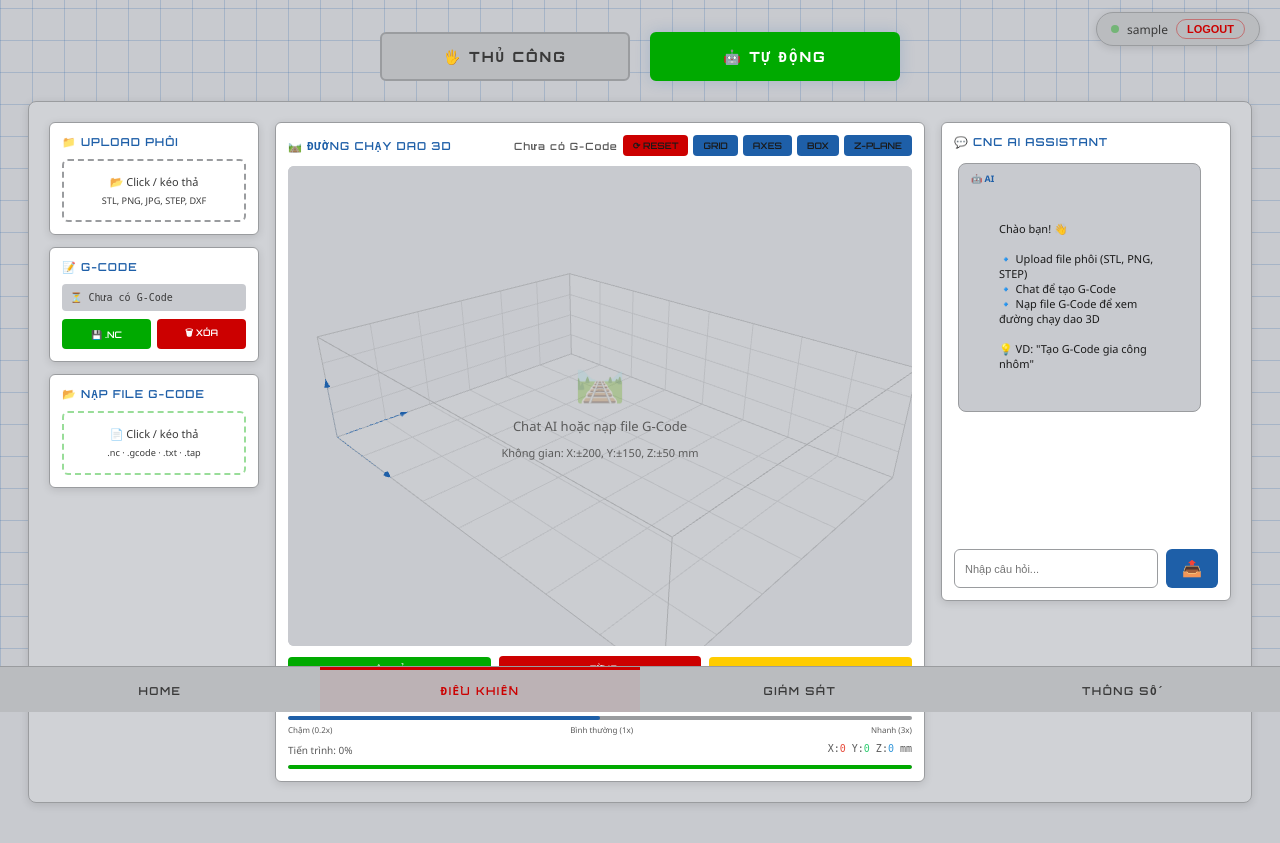
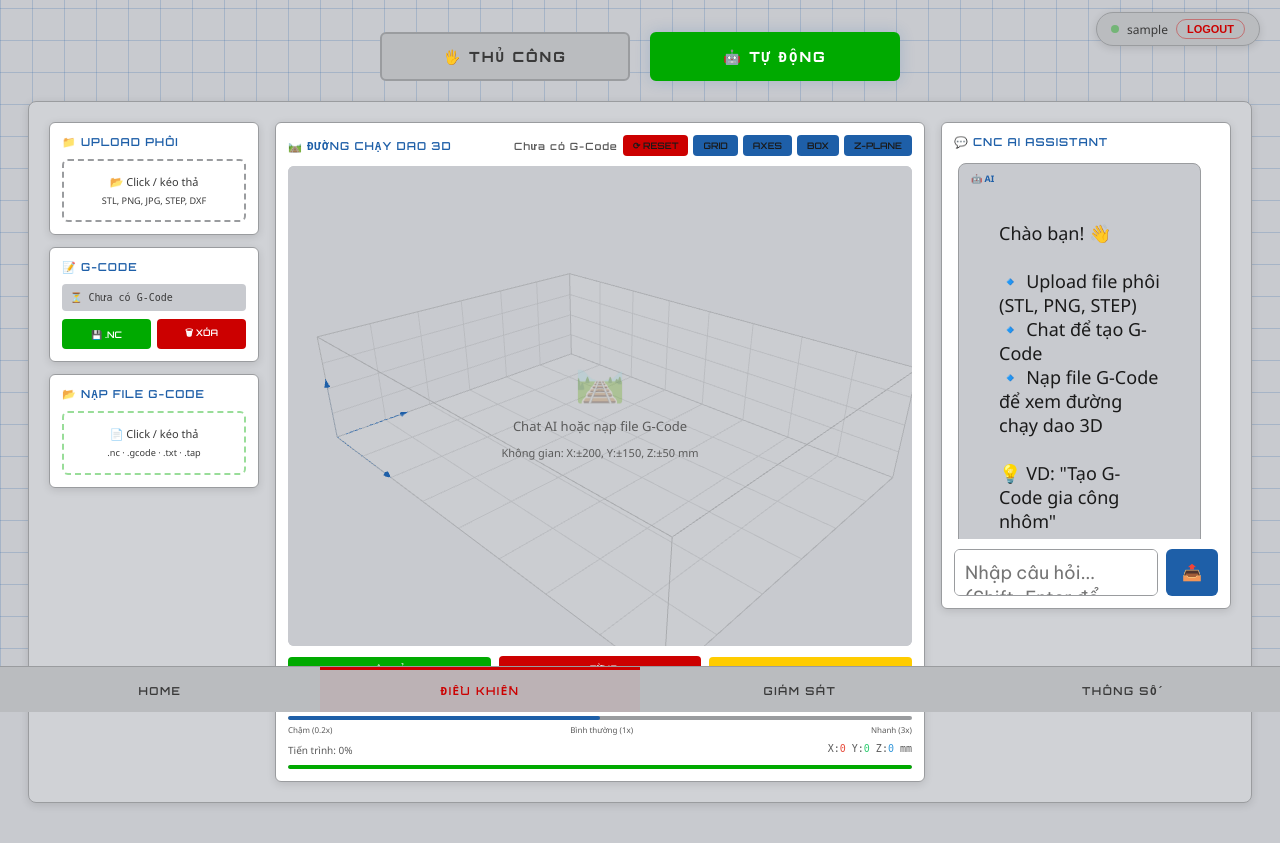
Before and after one commit to Shang-chi41/Global, a Flask app: page /control in a window 1280 px wide. Shown: the part 88-931 px from the top of the page. Run offline with Flask 3, Linux system fonts and the light colour scheme; the visitor is signed in with stand-in values (Sample User, id 1); data that the repository does not hold is empty.

Commit message:
Update control.html

```diff
--- a/templates/control.html
+++ b/templates/control.html
@@ -274,7 +274,7 @@
         padding: 8px 12px;
         border-radius: 8px;
         max-width: 95%;
-        font-size: 11px;
+        font-size: 18px;
     }
 
     .chat-message.user {
@@ -298,7 +298,7 @@
     }
 
     .chat-message .content {
-        font-size: 11px;
+        font-size: 18px;
         word-break: break-word;
         color: var(--text-primary);
     }
@@ -315,8 +315,13 @@
         border-radius: 6px;
         padding: 10px;
         color: var(--text-primary);
-        font-size: 11px;
+        font-size: 18px;
         outline: none;
+        resize: none;
+        font-family: 'Be Vietnam Pro', sans-serif;
+        line-height: 1.4;
+        max-height: 120px;
+        overflow-y: auto;
     }
 
     .chat-input:focus {
@@ -587,7 +592,7 @@
                             <div class="chat-message assistant"><div class="role">🤖 AI</div><div class="content">Chào bạn! 👋<br><br>🔹 Upload file phôi (STL, PNG, STEP)<br>🔹 Chat để tạo G-Code<br>🔹 Nạp file G-Code để xem đường chạy dao 3D<br><br>💡 VD: "Tạo G-Code gia công nhôm"</div></div>
                         </div>
                         <div id="typingIndicator" class="typing-indicator" style="display:none;"><span class="loading-spinner"></span> AI đang suy nghĩ...</div>
-                        <div class="chat-input-group"><input type="text" id="chatInput" class="chat-input" placeholder="Nhập câu hỏi..." onkeypress="if(event.key==='Enter') sendMessage()"><button class="send-btn" onclick="sendMessage()">📤</button></div>
+                        <div class="chat-input-group"><textarea id="chatInput" class="chat-input" placeholder="Nhập câu hỏi... (Shift+Enter để xuống dòng)" rows="1" onkeydown="if(event.key==='Enter' && !event.shiftKey){event.preventDefault(); sendMessage();}" oninput="this.style.height='auto'; this.style.height=Math.min(this.scrollHeight,120)+'px';"></textarea><button class="send-btn" onclick="sendMessage()">📤</button></div>
                     </div>
                 </div>
             </div>
@@ -795,6 +800,7 @@ async function sendMessage() {
     const msg = input.value.trim();
     if (!msg || isWaitingForResponse) return;
     input.value = '';
+    input.style.height = 'auto';
     addChatMessage('user', msg);
     isWaitingForResponse = true;
     document.getElementById('typingIndicator').style.display = 'block';
@@ -920,8 +926,11 @@ function loadGCodeFile(file) {
 }
 function askAiAboutGCode() {
     if (!currentGCode) return;
-    document.getElementById('chatInput').value = 'Hãy phân tích và tối ưu G-Code này cho tôi';
-    document.getElementById('chatInput').focus();
+    const input = document.getElementById('chatInput');
+    input.value = 'Hãy phân tích và tối ưu G-Code này cho tôi';
+    input.style.height = 'auto';
+    input.style.height = Math.min(input.scrollHeight, 120) + 'px';
+    input.focus();
 }
 
 // ========== 3D TOOLPATH FUNCTIONS (ISA-101 THEME) ==========
```
